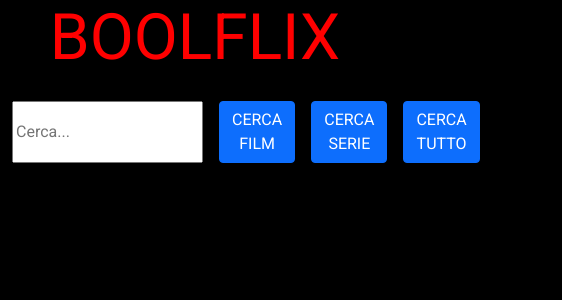
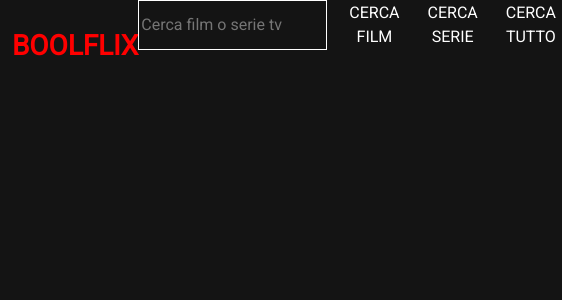
Before and after one commit to adalpo87/vue-boolflix, a Vue app: page / in a window 390 px wide. Shown: the top 300 px of the page, 562 px wide, since content can reach past the window. Built offline with nearby package versions, Linux system fonts and the light colour scheme.

Commit message:
iniziato media queries

```diff
--- a/src/assets/style/general.scss
+++ b/src/assets/style/general.scss
@@ -1,5 +1,6 @@
 @import '~bootstrap/scss/bootstrap';
 @import '~@fontsource/roboto/index.css';
+$colorbrand: #141414;
 html {
     margin: 0;
     padding: 0;
@@ -7,7 +8,7 @@ html {
 }
 
 body {
-    background-color: black;
+    background-color: $colorbrand;
     color: white;
     font-family: 'Roboto', sans-serif;
 }
--- /dev/null
+++ b/src/assets/style/header.scss
@@ -0,0 +1,29 @@
+header {
+    height: 100px;
+    div {
+        h1 {
+            color: red;
+            font-weight: 800;
+        }
+    }
+    div {
+        div {
+            input {
+                background-color: #141414;
+                color: white;
+                border: 1px solid white;
+            }
+            button {
+                background-color: #141414;
+                border: none;
+                color: white;
+            }
+        }
+    }
+}
+
+@media only all and (max-width: 576px) {}
+
+@media only all and (max-width: 768px) {}
+
+@media only all and (max-width: 1200px) {}
--- a/src/components/Header.vue
+++ b/src/components/Header.vue
@@ -1,31 +1,31 @@
 <template>
-  <header>
+  <header class="d-flex justify-content-sm-between container align-items-sm-center">
      <div class="d-flex justify-content-center align-items-center">
          <h1>BOOLFLIX</h1>
     </div>
 
 
-  <div div class="container d-flex pt-3">
+  <div div class="">
       <div class="flex-grow-1 d-flex justify-content-center">
           <input
           v-model.trim="textSearch"
-          placeholder="Cerca..."
+          placeholder="Cerca film o serie tv"
           class="form"
           type="text" />
 
         <button
         @click="$emit('startSearch',{text:textSearch, type:'movie'})"
-        class="btn btn-primary ms-3">CERCA FILM</button>
+        class="ms-3">CERCA FILM</button>
 
 
         <button
         @click="$emit('startSearch',{text:textSearch, type:'tv'})"
-        class="btn btn-primary ms-3">CERCA SERIE</button>
+        class="ms-3">CERCA SERIE</button>
 
 
         <button
         @click="$emit('startSearch',{text:textSearch, type:'all'})"
-        class="btn btn-primary ms-3">CERCA TUTTO</button>
+        class="ms-3">CERCA TUTTO</button>
 
       </div>
     </div>
@@ -50,12 +50,6 @@ data(){
 </script>
 
 <style lang="scss" scoped>
-    header{
-        div{
-            h1{
-                color: red;
-                font-size: 4rem;
-            }
-        }
-    }
+ @import '@/assets/style/header.scss';
+
 </style>
```
